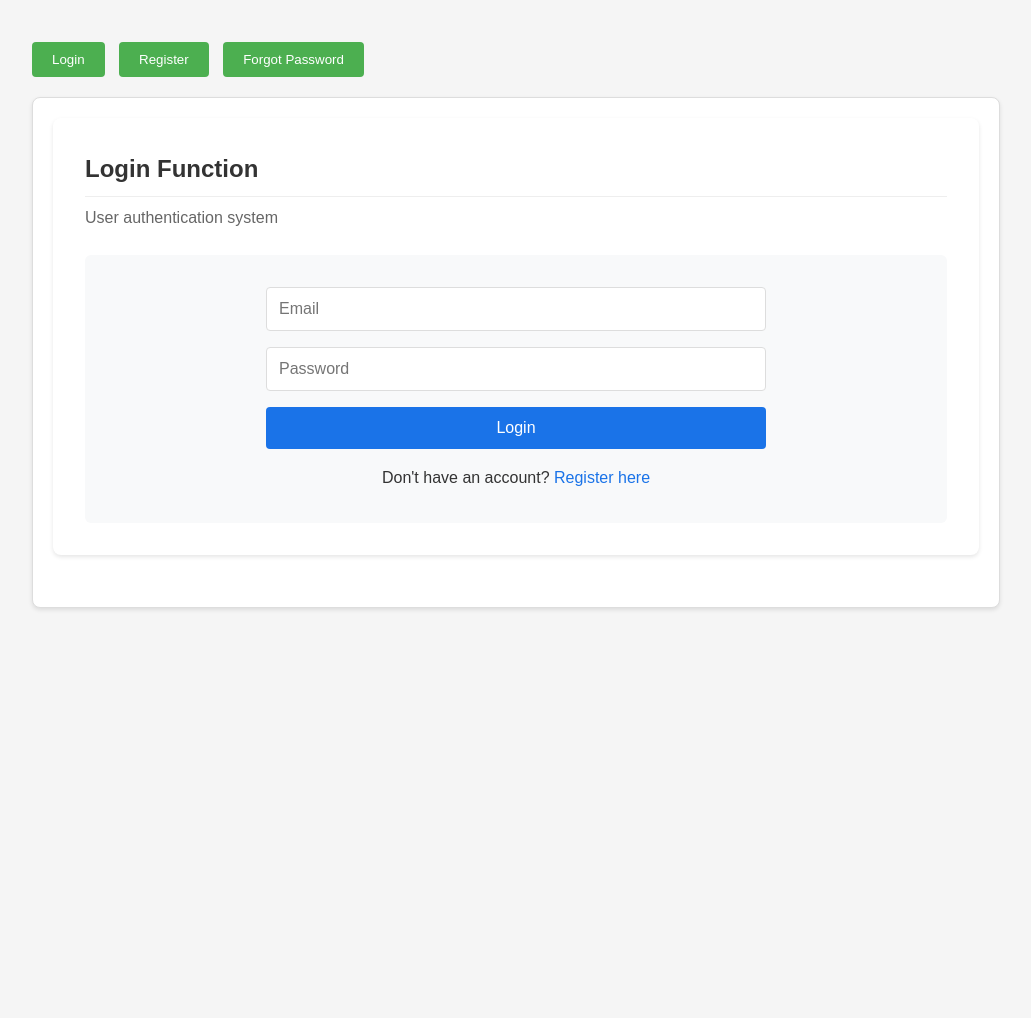
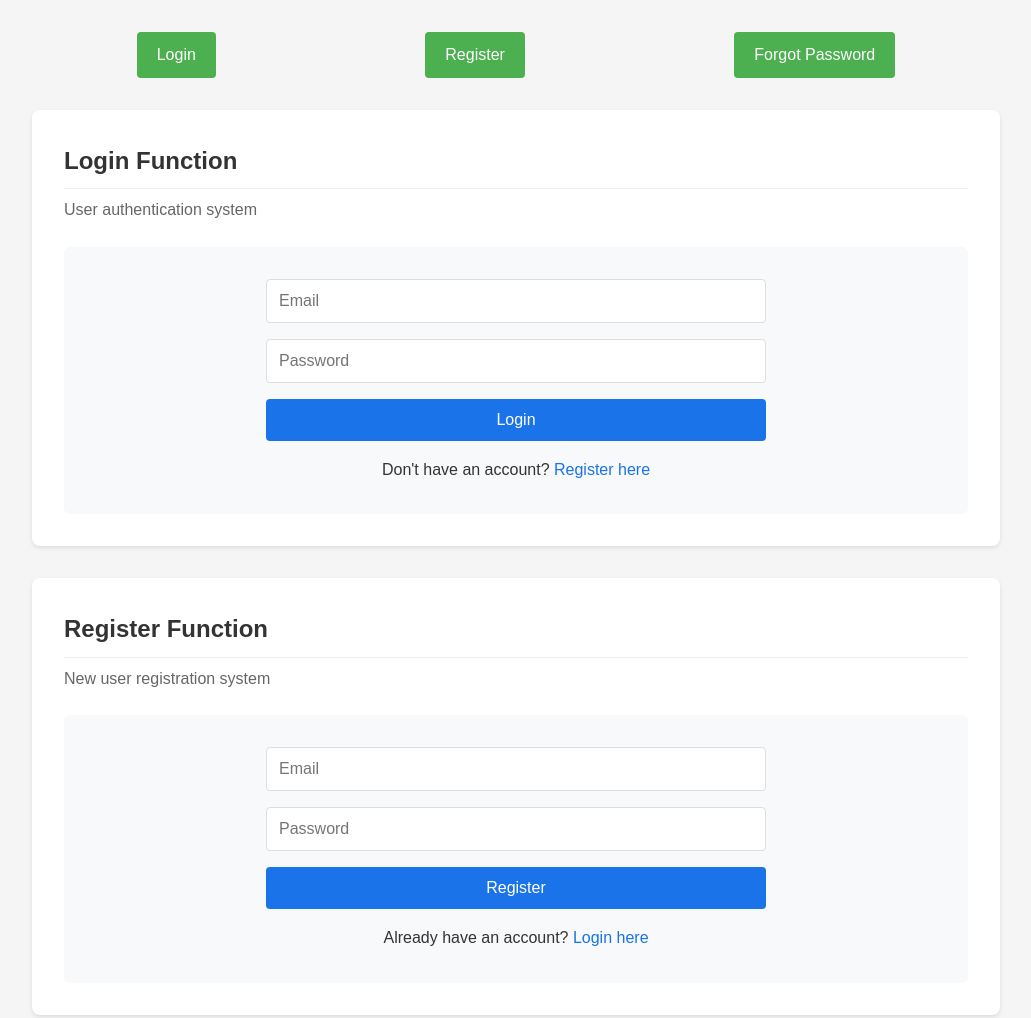
Before and after one commit to letrnghia/gr, a plain HTML site: page implement.html in a window 1280 px wide. Shown: the top 1018 px of the page, without its empty margins (124-1155 px from the left). Before the commit the page ends 800 px from the top, so only its background shows below. Drawn offline with Linux system fonts and the light colour scheme.

Commit message:
Update implement.html

```diff
--- a/implement.html
+++ b/implement.html
@@ -26,36 +26,27 @@
       padding: 0 1rem;
     }
 
-    /* Tab Styles */
-    .tab-button {
+    /* Navigation (Menu) Styles */
+    .nav-buttons {
+      display: flex;
+      justify-content: space-around;
+      margin-bottom: 2rem;
+    }
+
+    .nav-buttons a {
       padding: 10px 20px;
       background-color: #4CAF50;
       color: white;
-      border: none;
+      text-decoration: none;
+      border-radius: 4px;
       cursor: pointer;
-      border-radius: 4px;
-      margin-top: 10px;
-      margin-right: 10px;
     }
 
-    .tab-button:hover {
+    .nav-buttons a:hover {
       background-color: #45a049;
     }
 
-    .tab-content {
-      display: none;
-      margin-top: 20px;
-      padding: 20px;
-      background-color: #ffffff;
-      border-radius: 8px;
-      box-shadow: 0 2px 4px rgba(0, 0, 0, 0.1);
-      border: 1px solid #ddd;
-    }
-
-    .tab-content.active {
-      display: block;
-    }
-
+    /* Feature Section Styles */
     .feature-section {
       background: white;
       border-radius: 8px;
@@ -165,22 +156,21 @@
       background-color: #ccc;
       cursor: not-allowed;
     }
-
   </style>
 </head>
 
 <body>
   <div class="container">
-    <!-- Tab Buttons -->
-    <div>
-      <button class="tab-button" onclick="openTab('loginTab')">Login</button>
-      <button class="tab-button" onclick="openTab('registerTab')">Register</button>
-      <button class="tab-button" onclick="openTab('forgotPasswordTab')">Forgot Password</button>
+
+    <!-- Navigation Buttons (Menu) -->
+    <div class="nav-buttons">
+      <a href="#login">Login</a>
+      <a href="#register">Register</a>
+      <a href="#forgot-password">Forgot Password</a>
     </div>
 
-    <!-- Tab Contents -->
-    <div id="loginTab" class="tab-content">
-      <div class="feature-section">
+    <!-- Login Section -->
+    <div id="login" class="feature-section">
       <h2 class="feature-title">Login Function</h2>
       <p class="feature-description">User authentication system</p>
       <div class="feature-demo">
@@ -189,13 +179,12 @@
           <input type="password" placeholder="Password" required>
           <button type="submit" class="submit-button">Login</button>
         </form>
-          <p class="form-footer">Don't have an account? <a href="#" class="link">Register here</a></p>
-        </div>
+        <p class="form-footer">Don't have an account? <a href="#register" class="link">Register here</a></p>
       </div>
     </div>
 
-    <div id="registerTab" class="tab-content">
-      <div class="feature-section">
+    <!-- Register Section -->
+    <div id="register" class="feature-section">
       <h2 class="feature-title">Register Function</h2>
       <p class="feature-description">New user registration system</p>
       <div class="feature-demo">
@@ -204,13 +193,12 @@
           <input type="password" placeholder="Password" required>
           <button type="submit" class="submit-button">Register</button>
         </form>
-          <p class="form-footer">Already have an account? <a href="#" class="link">Login here</a></p>
-        </div>
+        <p class="form-footer">Already have an account? <a href="#login" class="link">Login here</a></p>
       </div>
     </div>
 
-    <div id="forgotPasswordTab" class="tab-content">
-      <div class="feature-section">
+    <!-- Forgot Password Section -->
+    <div id="forgot-password" class="feature-section">
       <h2 class="feature-title">Forgot Password Function</h2>
       <p class="feature-description">Password recovery system</p>
       <div class="feature-demo">
@@ -219,28 +207,11 @@
           <input type="email" placeholder="Email" required>
           <button type="submit" class="submit-button">Send Reset Link</button>
         </form>
-          <p class="form-footer">Remember your password? <a href="#" class="link">Back to login</a></p>
-        </div>
-      </div>
+        <p class="form-footer">Remember your password? <a href="#login" class="link">Back to login</a></p>
       </div>
     </div>
 
-  <script>
-    function openTab(tabId) {
-      // Hide all tabs
-      const tabs = document.querySelectorAll('.tab-content');
-      tabs.forEach(tab => {
-        tab.classList.remove('active');
-      });
-
-      // Show the clicked tab
-      const activeTab = document.getElementById(tabId);
-      activeTab.classList.add('active');
-    }
-
-    // Set default tab to Login
-    openTab('loginTab');
-  </script>
+  </div>
 </body>
 
 </html>
```
Lines whose indentation alone changed are shown as unchanged.
